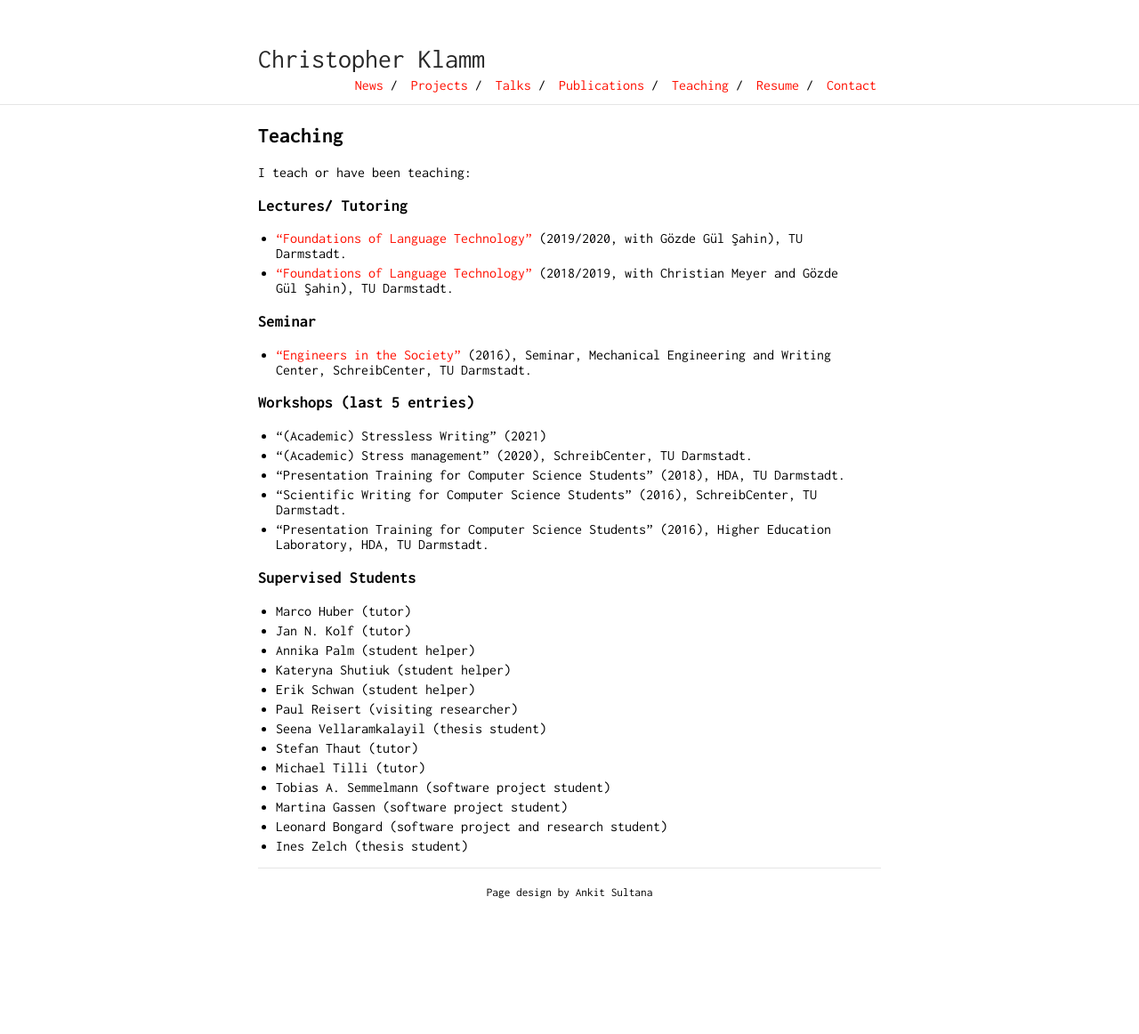
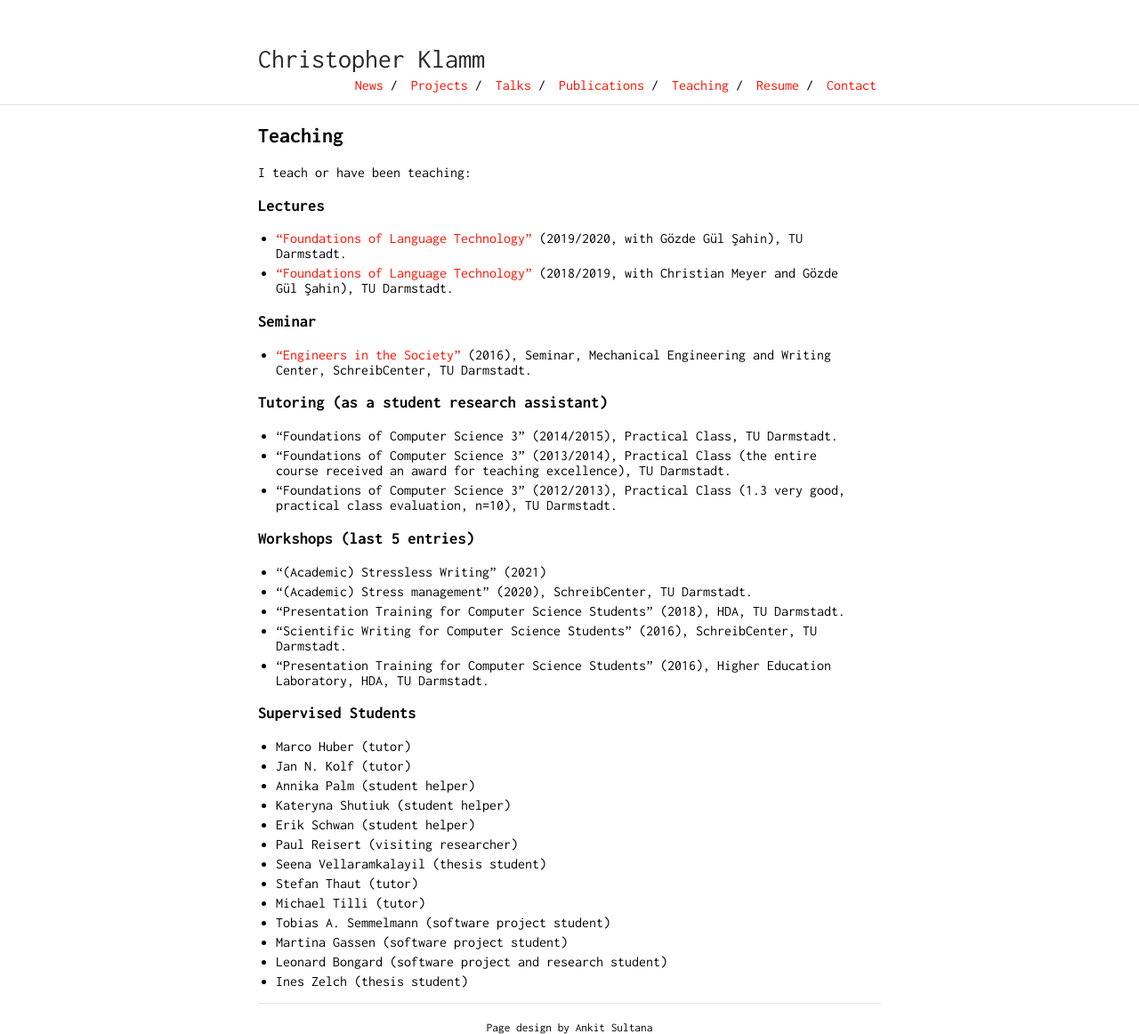
Before and after one commit to chkla/gitPage, a Jekyll site: the page built from teaching.md, in a window 1280 px wide. Shown: the whole page at 89% size. Built offline with Jekyll 4.4.1, drawn with Linux system fonts in a browser that asks for light colours; our own code applies the rules of GitHub Pages for plain Markdown files; before the commit the page ends 1010 px from its top, so only the background shows below that.

Commit message:
Update teaching.md

```diff
--- a/teaching.md
+++ b/teaching.md
@@ -5,12 +5,17 @@ layout: default
 ## Teaching
 I teach or have been teaching:
 
-### Lectures/ Tutoring
+### Lectures
 * ["Foundations of Language Technology"](https://www.informatik.tu-darmstadt.de/ukp/teaching_ukp/courses_3/previous_terms/wise_2018___2019/foundations_of_language_technology_6/foundations_of_language_technology_7.en.jsp) (2019/2020, with Gözde Gül Şahin), TU Darmstadt.
 * ["Foundations of Language Technology"](https://www.informatik.tu-darmstadt.de/ukp/teaching_ukp/courses_3/current_and_upcoming_courses/wise_2018___2019/foundations_of_language_technology_6/foundations_of_language_technology_7.en.jsp) (2018/2019, with Christian Meyer and Gözde Gül Şahin), TU Darmstadt.
 
 ### Seminar
 * ["Engineers in the Society"](https://www.maschinenbau.tu-darmstadt.de/studieren/interessierte/studiengaenge_mb/b_mpe/index.en.jsp) (2016), Seminar, Mechanical Engineering and Writing Center, SchreibCenter, TU Darmstadt.
+
+### Tutoring (as a student research assistant)
+* "Foundations of Computer Science 3" (2014/2015), Practical Class, TU Darmstadt.
+* "Foundations of Computer Science 3" (2013/2014), Practical Class (the entire course received an award for teaching excellence), TU Darmstadt.
+* "Foundations of Computer Science 3" (2012/2013), Practical Class (1.3 very good, practical class evaluation, n=10), TU Darmstadt.
 
 ### Workshops (last 5 entries)
 * "(Academic) Stressless Writing" (2021)
```
